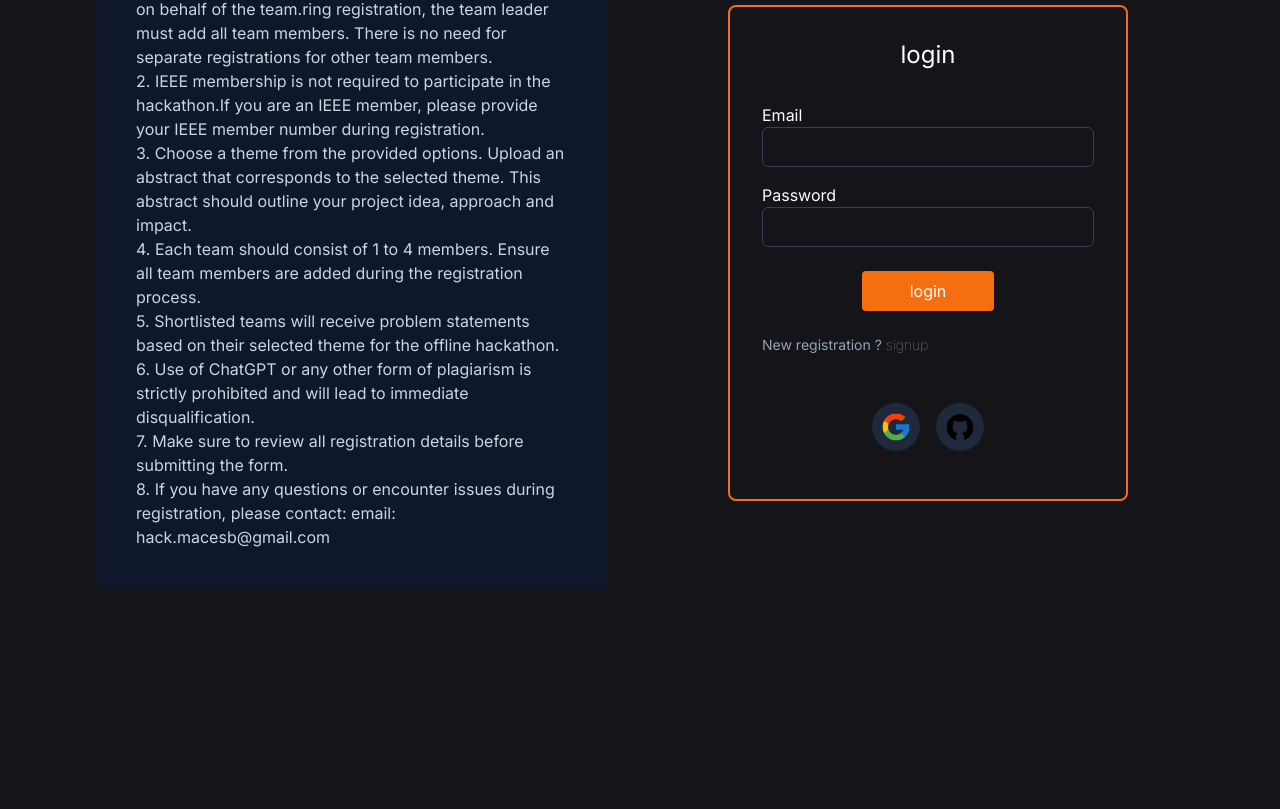
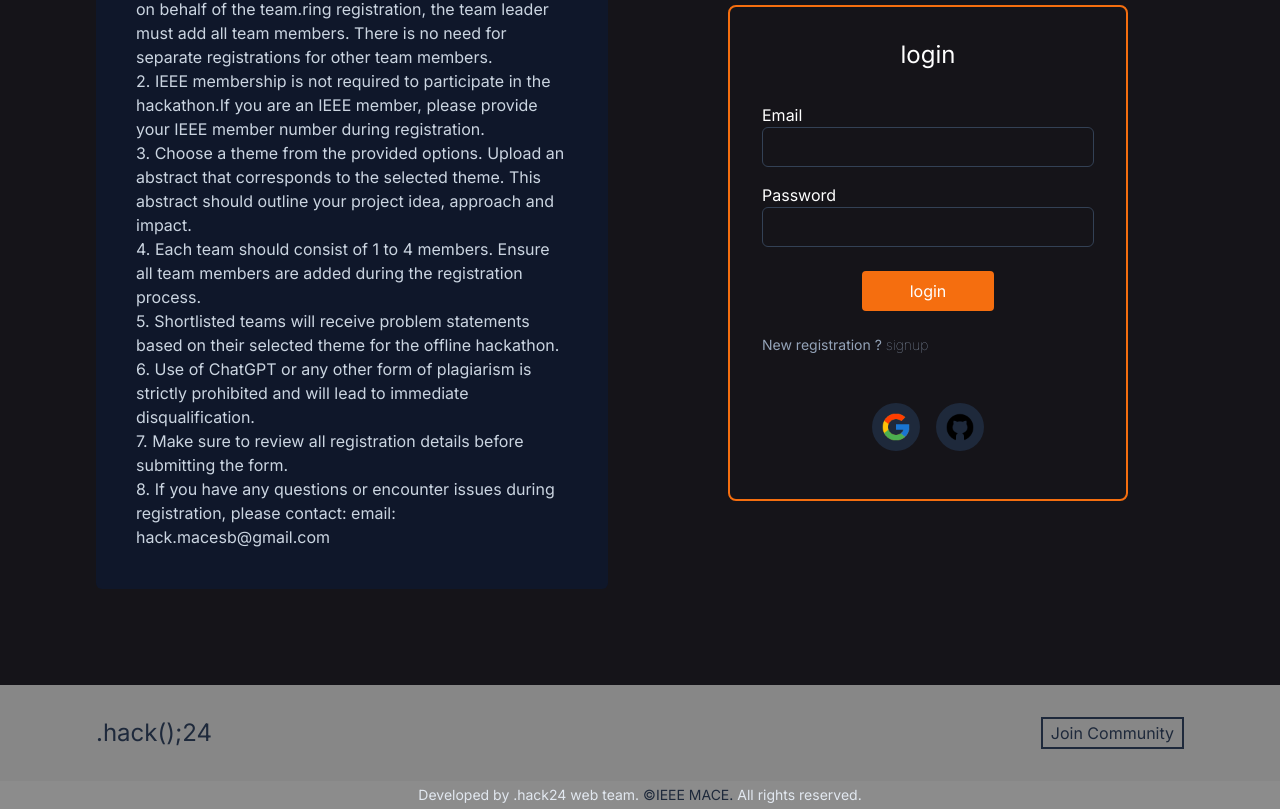
Before and after one commit to adw-ith/hack-registration, a Next.js app: page / in a window 1280 px wide. Shown: the part 195-1004 px from the top of the page. Before the commit the page ends 880 px from the top, so only its background shows below. Built offline with nearby package versions, Linux system fonts and the light colour scheme; no server answers.

Commit message:
footer added

```diff
--- a/src/app/page.tsx
+++ b/src/app/page.tsx
@@ -1,3 +1,4 @@
+import Footer from "@/components/footer";
 import Navbar from "@/components/navbar";
 import Signin from "@/components/signin";
 
@@ -35,6 +36,7 @@ export default function Home() {
           </div>
         </div>
       </div>
+      <Footer></Footer>
     </main>
   );
 }
--- a/src/app/teamRegistration/page.tsx
+++ b/src/app/teamRegistration/page.tsx
@@ -1,5 +1,6 @@
 "use client";
 
+import Footer from "@/components/footer";
 import Load from "@/components/load";
 import Navbar from "@/components/navbar";
 import ProtectedRoute from "@/components/ProtectedRoute";
@@ -52,6 +53,7 @@ export default function TeamRegisteration() {
         ) : (
           <Team></Team>
         )}
+        <Footer></Footer>
       </div>
     </ProtectedRoute>
   );
--- /dev/null
+++ b/src/components/footer.tsx
@@ -0,0 +1,28 @@
+import React from "react";
+
+export default function Footer() {
+  return (
+    <div className="flex flex-col">
+      <div className="flex w-full bg-[rgb(135,135,135)]  p-4 sm:px-16 md:px-24 sm:p-8 py-12 justify-between">
+        <div className="text-slate-800 text-2xl">.hack();24</div>
+        <button className="border-2 border-slate-800 text-slate-800 px-2 hover:text-[#878787] hover:bg-slate-800">
+          <a
+            target="_blank"
+            href="https://chat.whatsapp.com/EqiC2Djnagi6lsJKjPC8L6"
+          >
+            Join Community
+          </a>
+        </button>
+      </div>
+      <div className="bg-[#8c8c8c] p-1 text-center text-sm text-slate-200">
+        Developed by .hack24 web team.{" "}
+        <span className="text-slate-800 hover:text-slate-600">
+          <a target="_blank" href="https://ieeemace.org/">
+            ©IEEE MACE.
+          </a>
+        </span>{" "}
+        All rights reserved.
+      </div>
+    </div>
+  );
+}
```
